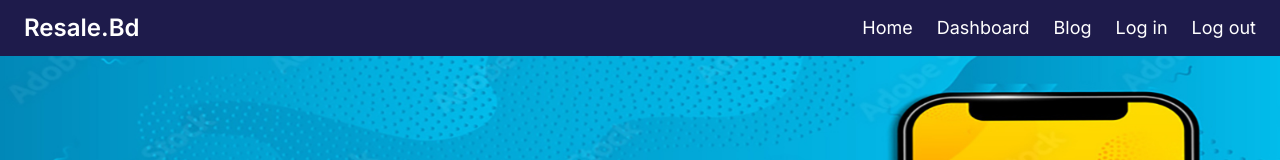
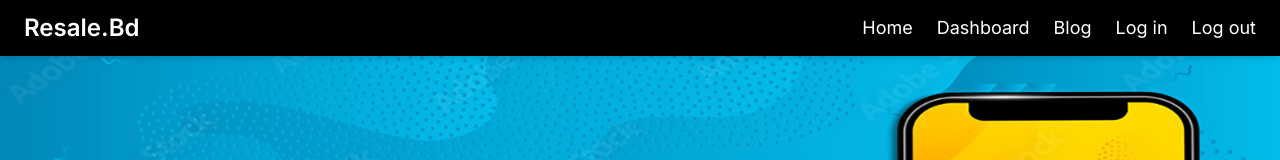
Before and after one commit to Nahid-07/second-hand-resale-website, a Next.js app: page / in a window 1280 px wide. Shown: the top 160 px of the page. Built offline with nearby package versions, Linux system fonts and the light colour scheme.

Commit message:
navbar modified

```diff
--- a/app/common-components/Navbar.js
+++ b/app/common-components/Navbar.js
@@ -8,7 +8,7 @@
   return (
     <>
       {/* desktop navbar */}
-      <div className="md:flex justify-between p-6 h-14 shadow-md items-center hidden">
+      <div className="md:flex justify-between p-6 h-14 shadow-md items-center hidden bg-black sticky top-0 z-50">
         <header>
           <h1 className="text-2xl font-semibold text-white">Resale.Bd</h1>
         </header>
```
